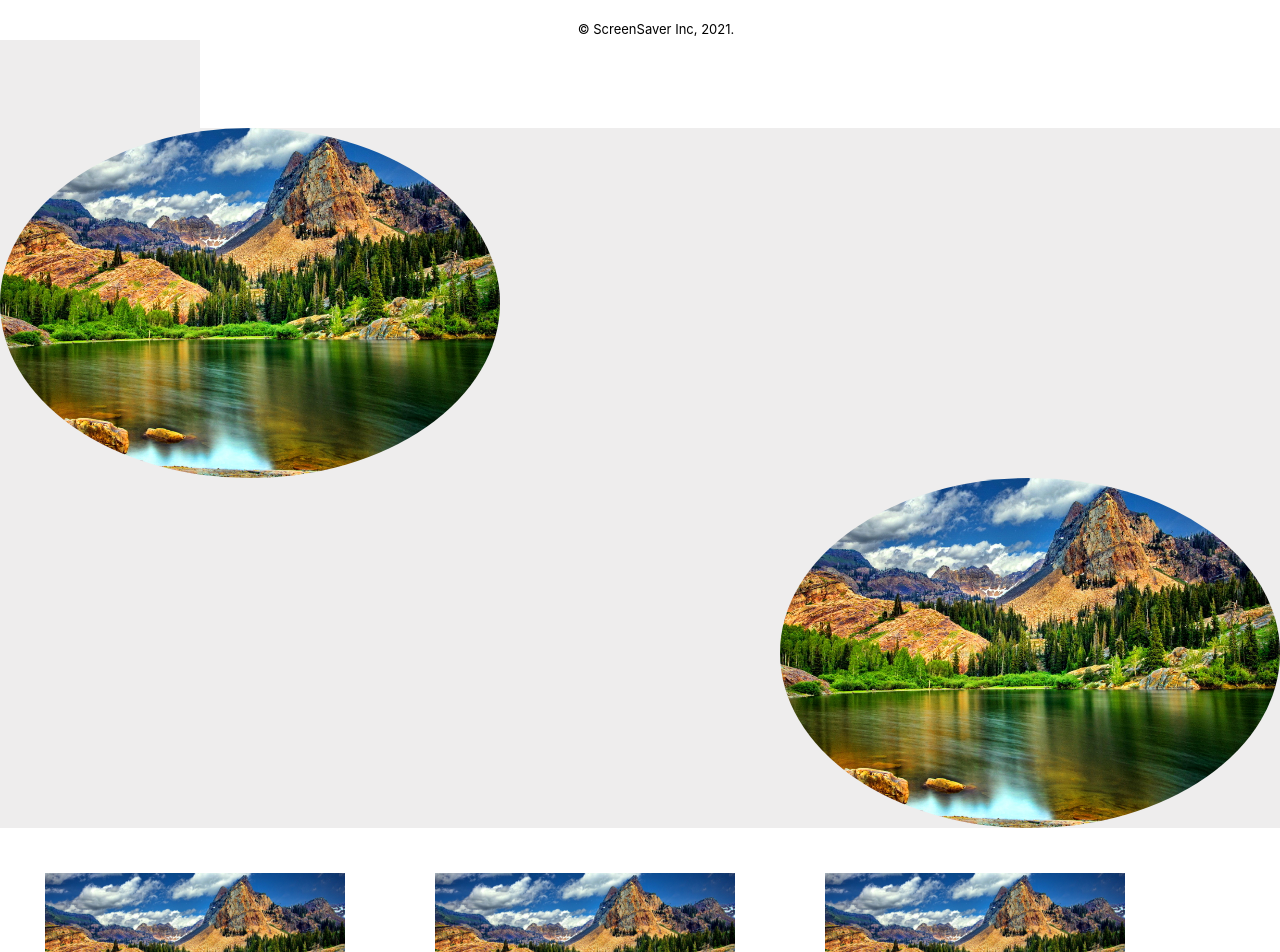
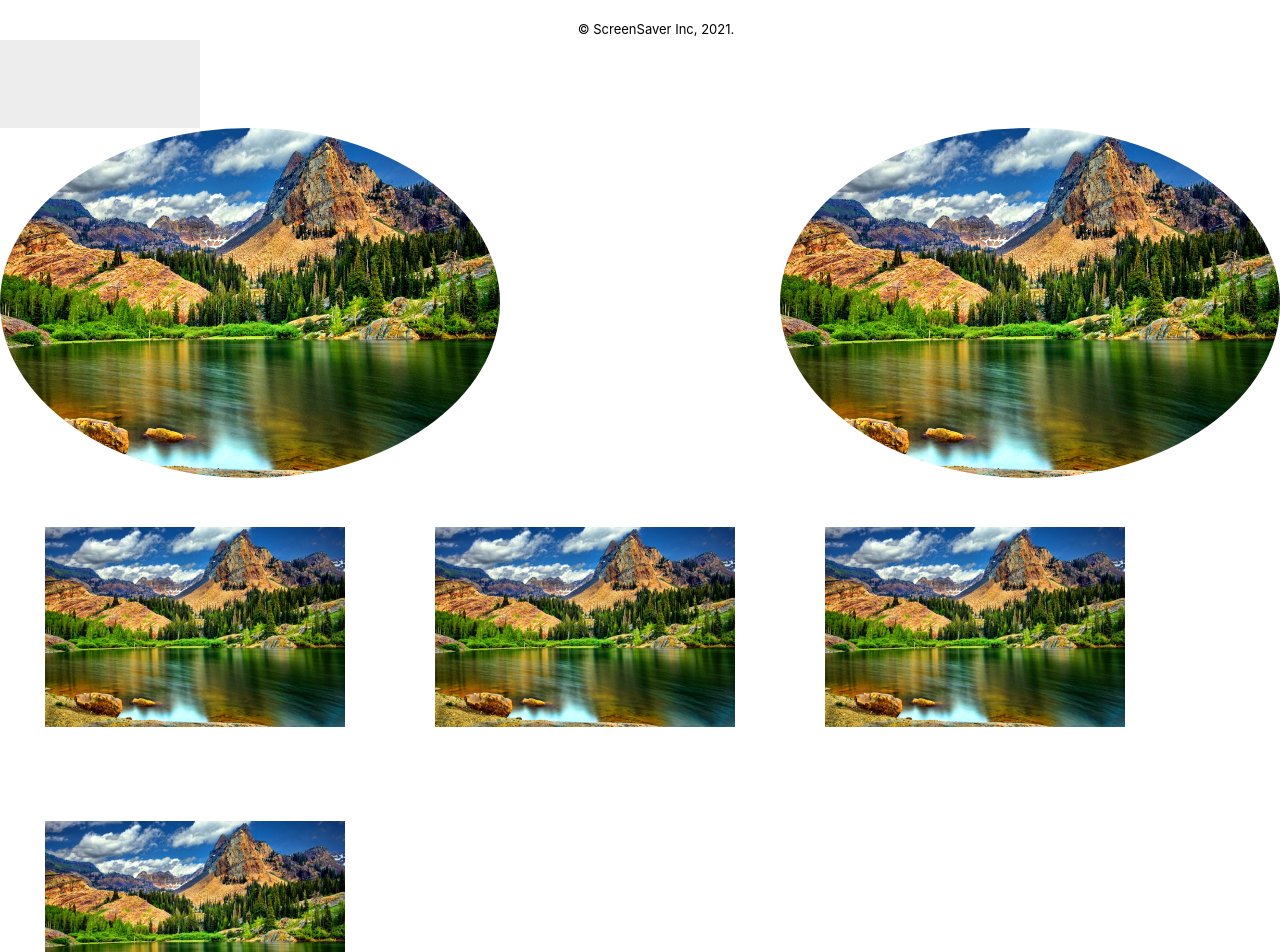
Before and after one commit to tarekel96/Electron_BackgroundImage_App, a React (Create React App) app in the folder app/: page /#/test in a window 1280 px wide. Shown: the part 760-1712 px from the top of the page. Built offline with nearby package versions, Linux system fonts and the light colour scheme.

Commit message:
Update SectionImage
Commented Out SectionImage Gray Background

```diff
--- a/app/src/components/SectionImage.js
+++ b/app/src/components/SectionImage.js
@@ -4,15 +4,15 @@ import styles from './sectionimage.module.css';
 
 export const SectionImageLeft = () => {
 	return (
-            <div className={styles['sectionImageBack']}>
+            //<div className={styles['sectionImageBack']}>
 			<img className={styles['sectionImageLeft']} src={DEFAULT_IMAGE} alt="SectionImage" />
-            </div>
+            //</div>
 	);
 };
 export const SectionImageRight = () => {
 	return (
-            <div className={styles['sectionImageBack']}>
+            //<div className={styles['sectionImageBack']}>
 			<img className={styles['sectionImageRight']} src={DEFAULT_IMAGE} alt="SectionImage" />
-            </div>
+            //</div>
 	);
 };
--- a/app/src/components/sectionimage.module.css
+++ b/app/src/components/sectionimage.module.css
@@ -11,8 +11,8 @@
     height: 350px;
     border-radius: 50%;
 }
-.sectionImageBack {
+/*.sectionImageBack {
 	background-color: var(--color-grey-light);
 	width: 100vw;
 	height: 350px;
-}
+}*/
```
